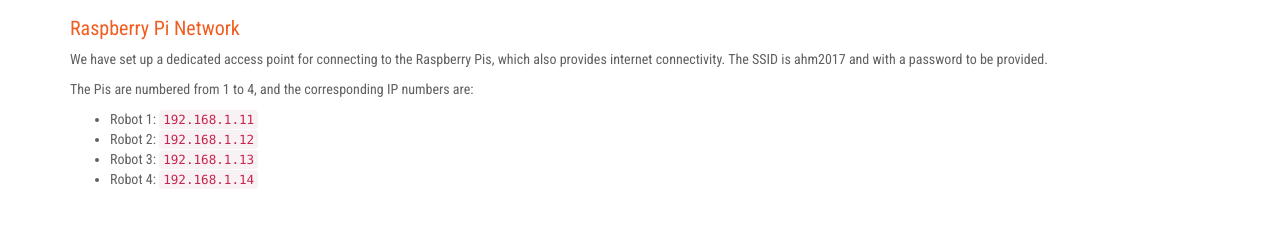
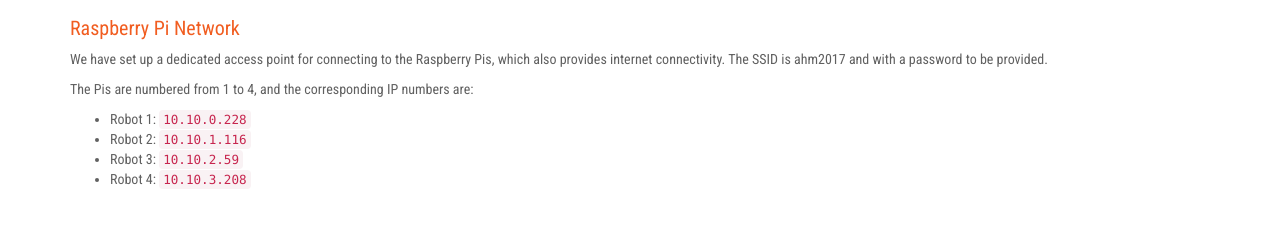
Before and after one commit to neicnordic/ahm17.neic.nordforsk.org, a Jekyll site: the page built from teamwork.md, in a window 1280 px wide and 900 px high, scrolled down 620 px. Shown: the part 501-729 px from the top of the window. Built offline with Jekyll 4.4.1, drawn with Linux system fonts in a browser that asks for light colours; nearby versions of some CDN libraries; our own code applies the rules of GitHub Pages for plain Markdown files.

Commit message:
Update IP numbers for AHM challenge

```diff
--- a/teamwork.md
+++ b/teamwork.md
@@ -103,7 +103,7 @@
 
 The Pis are numbered from 1 to 4, and the corresponding IP numbers are:
 
-- Robot 1: `192.168.1.11`
-- Robot 2: `192.168.1.12`
-- Robot 3: `192.168.1.13`
-- Robot 4: `192.168.1.14`
+- Robot 1: `10.10.0.228`
+- Robot 2: `10.10.1.116`
+- Robot 3: `10.10.2.59`
+- Robot 4: `10.10.3.208`
```
